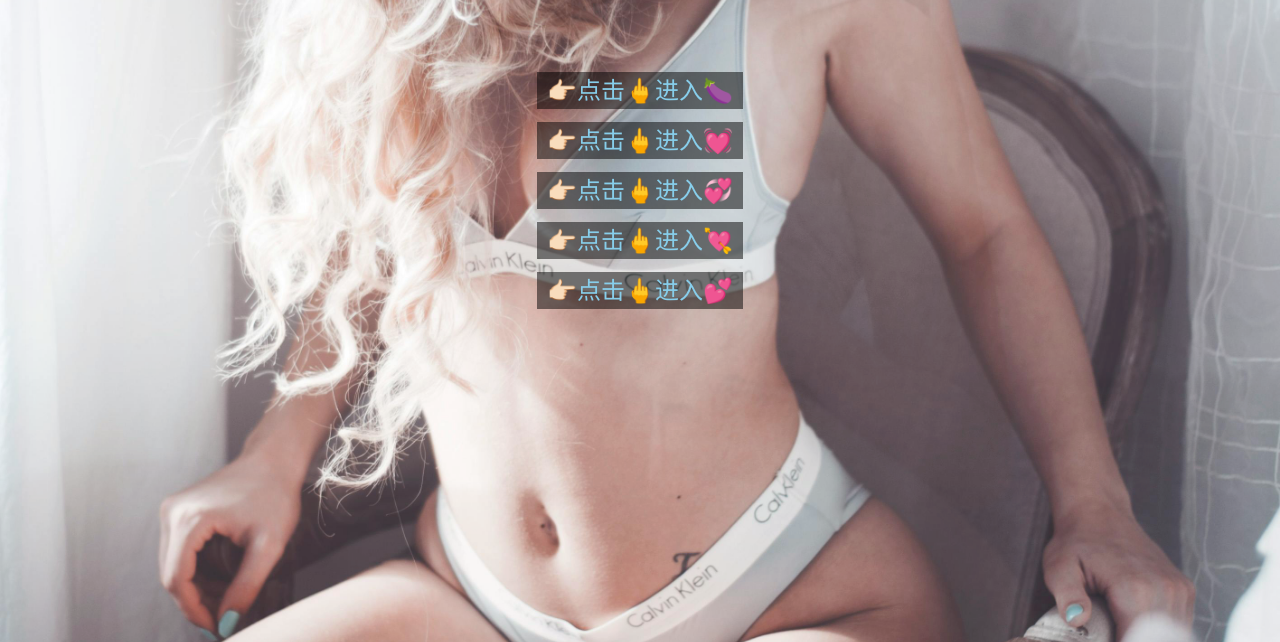
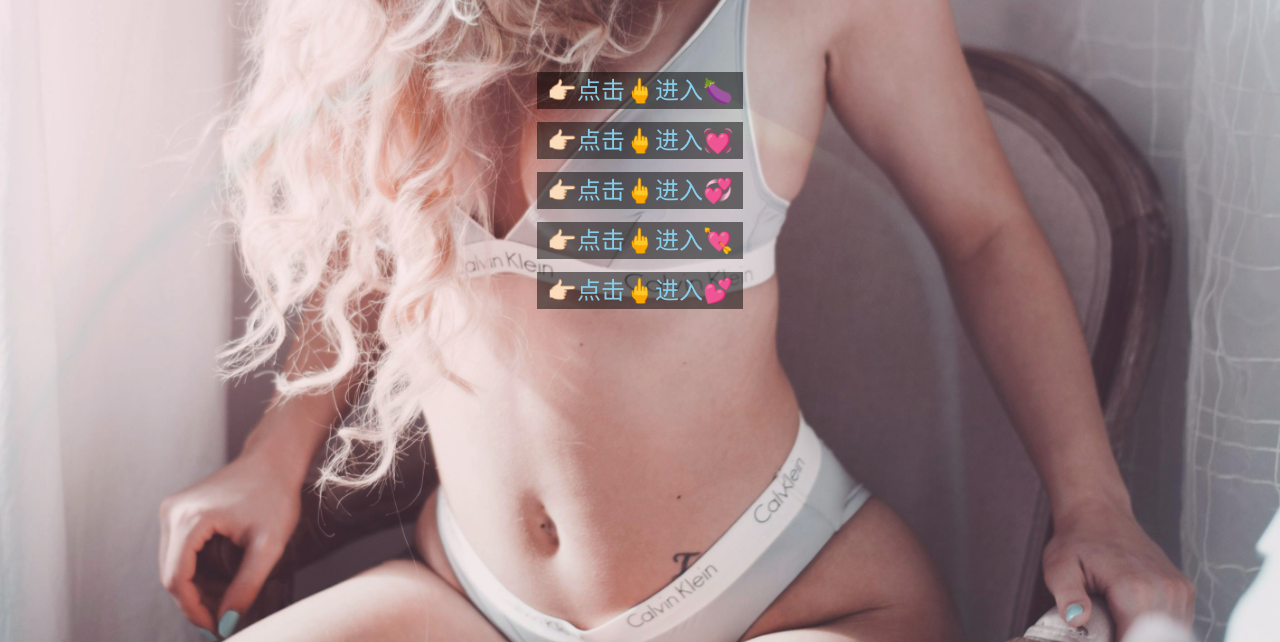
Before and after one commit to fcyqdr/fcyqdr1, a plain HTML site: page index.html in a window 1280 px wide. Shown: the part 158-800 px from the top of the page. Drawn offline with Linux system fonts and the light colour scheme; a web font is replaced by a local one.

Commit message:
Update index.html

```diff
--- a/index.html
+++ b/index.html
@@ -108,7 +108,7 @@
     <script>
         const backgrounds = [
             '背景6.jpg', // 默认占位图1
-            '背景7.jpg', // 占位图2
+            '背景9.jpg', // 占位图2
             '背景4.jpg'  // 占位图3
             // 替换为你的实际图片URL
         ];
```
